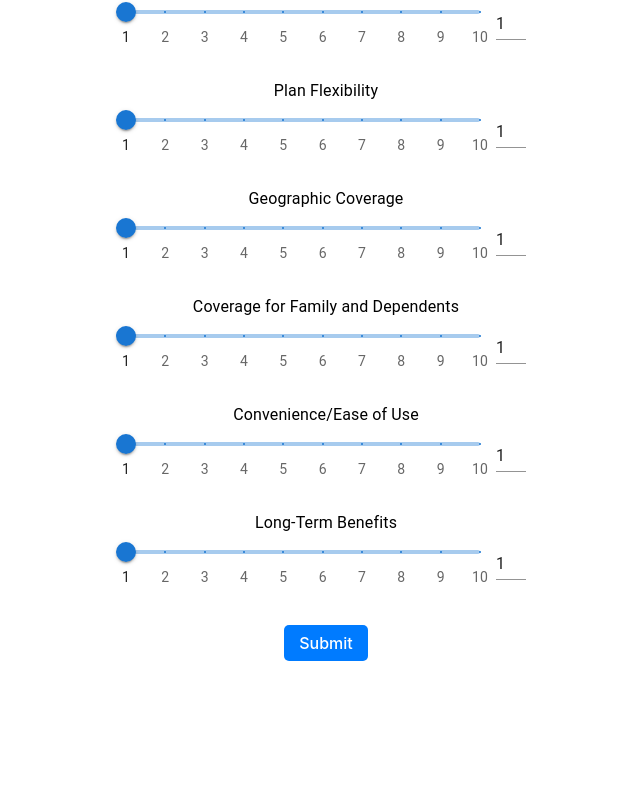
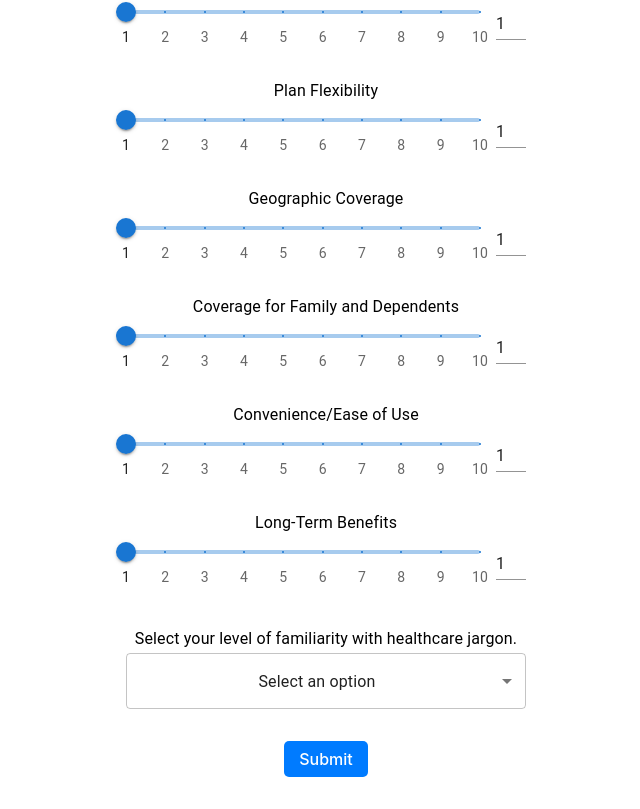
Before and after one commit to riasingh125/forge-spring25-software, a React (Vite) app in the folder frontend/: page /rankings in a window 1280 px wide. Shown: the part 429-1238 px from the top of the page, without its empty margins (314-954 px from the left). Before the commit the page ends 1122 px from the top, so only its background shows below. Built offline with nearby package versions, Linux system fonts and the light colour scheme.

Commit message:
Required dropdown for user experience level

```diff
--- a/frontend/src/pages/Ranking/Rankings.tsx
+++ b/frontend/src/pages/Ranking/Rankings.tsx
@@ -7,6 +7,9 @@ import Grid from '@mui/material/Grid';
 import Typography from '@mui/material/Typography';
 import Slider from '@mui/material/Slider';
 import MuiInput from '@mui/material/Input';
+import Select from '@mui/material/Select';
+import MenuItem from '@mui/material/MenuItem';
+import { SelectChangeEvent } from '@mui/material/Select';
 import { ResultsProps } from "../../App";
 
 import {sendInputData} from "../sendInputAPI.ts";
@@ -52,6 +55,14 @@ const Rankings: React.FC<ResultsProps> = ({results, setResults}) => {
         Object.fromEntries(rankingItems.map((item) => [item, 1]))
     );
 
+    const [selectedOption, setSelectedOption] = useState("");
+    const [dropdownError, setDropdownError] = useState(false);
+
+    const handleDropdownChange = (event: SelectChangeEvent<string>) => {
+        setSelectedOption(event.target.value);
+        setDropdownError(false);
+    };
+
     // Handle slider change
     const handleSliderChange = (category: string) => (event: Event, newValue: number | number[]) => {
         setRankings((prev) => ({
@@ -87,7 +98,14 @@ const Rankings: React.FC<ResultsProps> = ({results, setResults}) => {
     //Handle Submit
     const handleSubmit = async (e: React.FormEvent) => {
         e.preventDefault();
-        const fullUserData = { ...formData, ...rankings };
+
+        // Check if dropdown is selected
+        if (!selectedOption) {
+            setDropdownError(true);
+            return; // Stop submission
+        }
+
+        const fullUserData = { ...formData, ...rankings, selectedOption };
         const success = await sendInputData(fullUserData);
         // just updates results regardless
         navigate("/results");
@@ -115,6 +133,7 @@ const Rankings: React.FC<ResultsProps> = ({results, setResults}) => {
                     sx={{ color: "gray" }}
                 />
             </Box>
+
 
             {rankingItems.map((category) => (
                 <Box key={category} sx={{ marginBottom: 3 }}>
@@ -151,6 +170,19 @@ const Rankings: React.FC<ResultsProps> = ({results, setResults}) => {
                 </Box>
             ))}
 
+            {/* Dropdown Selection */}
+            <Box sx={{ marginTop: 4, textAlign: "center" }}>
+                <Typography variant="subtitle1">Select your level of familiarity with healthcare jargon.</Typography>
+                <Select value={selectedOption} onChange={handleDropdownChange} displayEmpty fullWidth error={dropdownError}>
+                    <MenuItem value="" disabled>Select an option</MenuItem>
+                    <MenuItem value="Option 1">Unfamiliar</MenuItem>
+                    <MenuItem value="Option 2">Slightly Familiar</MenuItem>
+                    <MenuItem value="Option 3">Moderately Familiar</MenuItem>
+                    <MenuItem value="Option 4">Pretty Familiar</MenuItem>
+                    <MenuItem value="Option 3">Extremely Familiar</MenuItem>
+                </Select>
+            </Box>
+
             {/* Submit Button */}
             <Box sx={{ textAlign: "center", marginTop: 4 }}>
                 <button type="submit" onClick={handleSubmit}>
```
